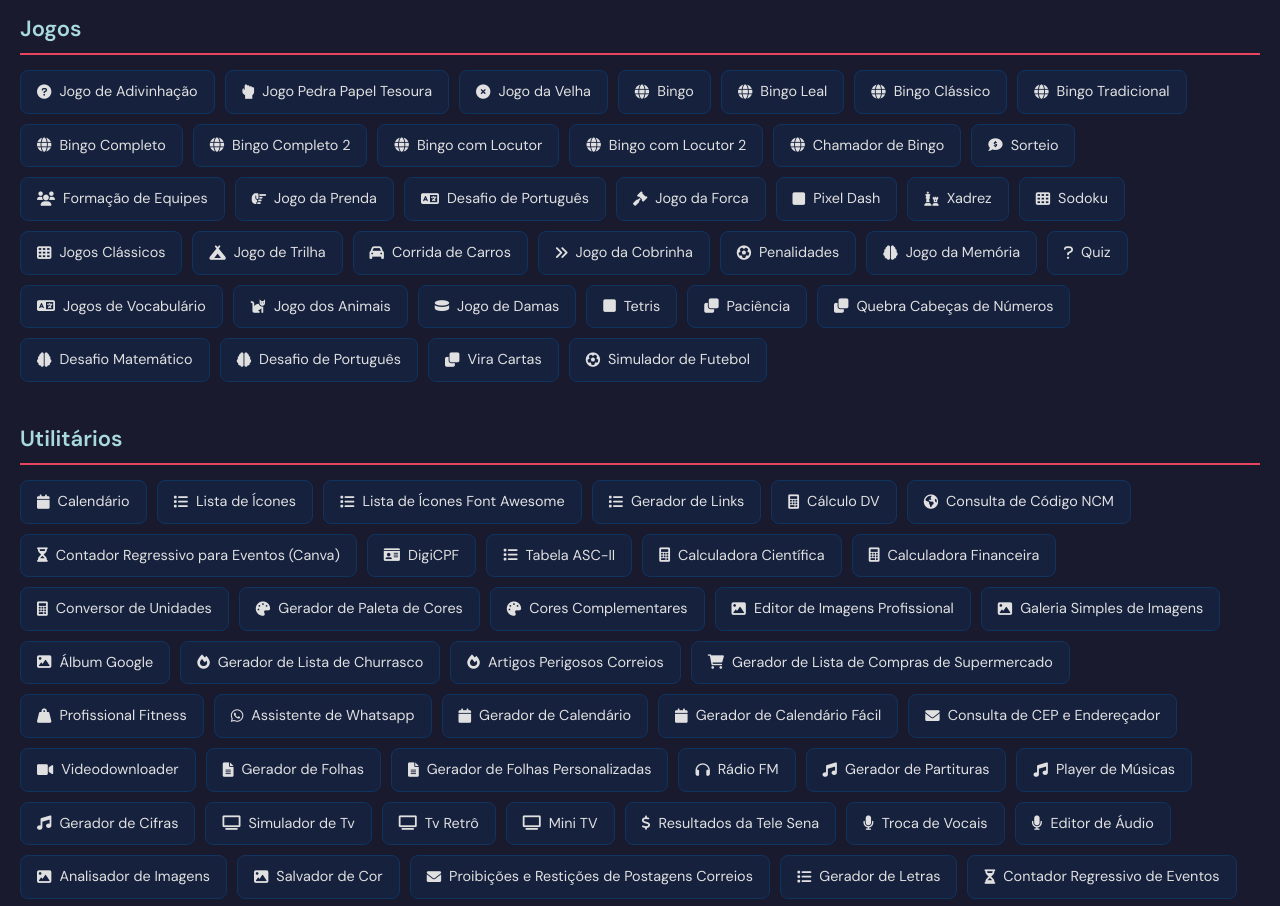
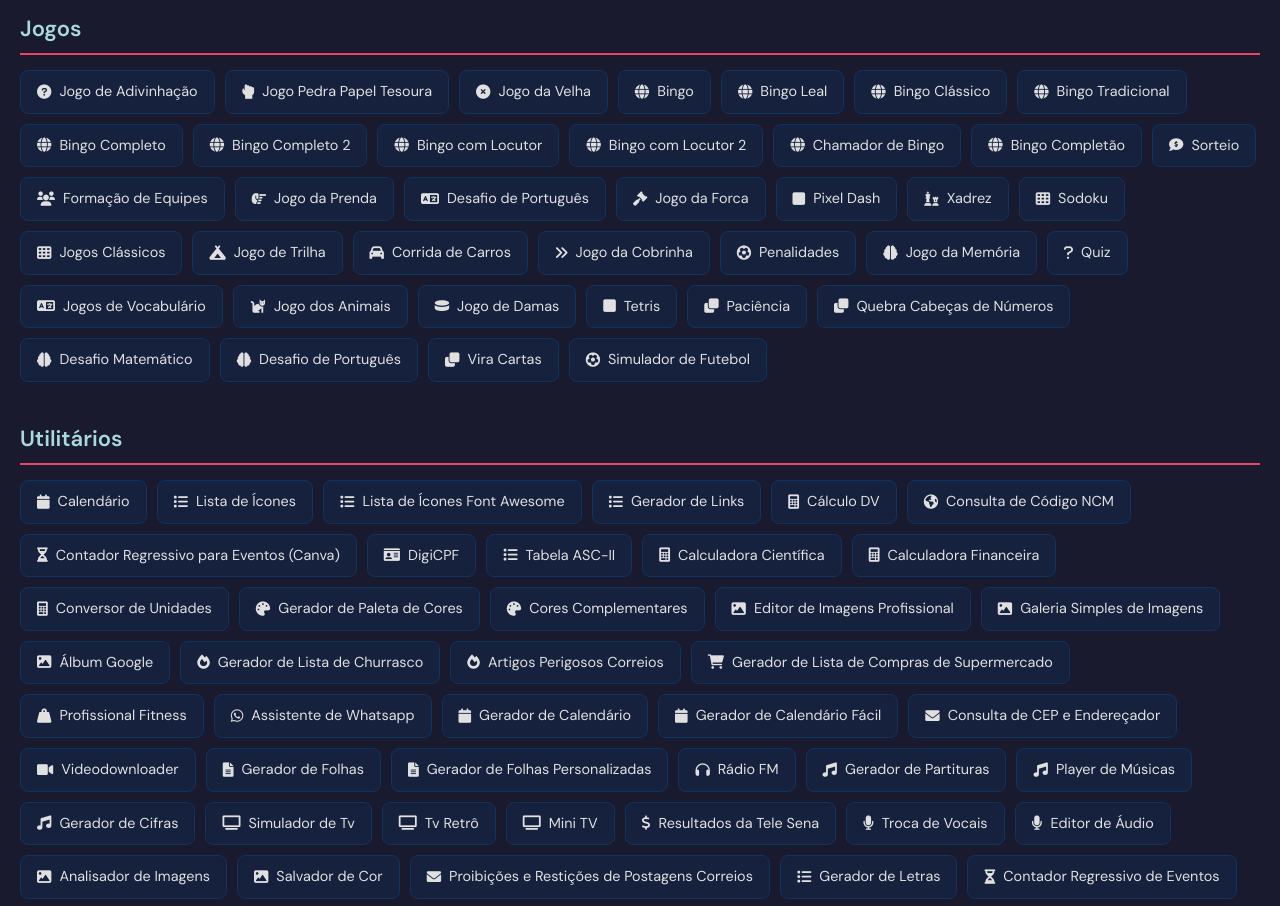
Before and after one commit to pedrocorreialopes/meuportfolio, a plain HTML site: page index.html in a window 1280 px wide. Shown: the part 1140-2046 px from the top of the page. Drawn offline with nearby package versions, Linux system fonts and the light colour scheme.

Commit message:
Update index.html

```diff
--- a/index.html
+++ b/index.html
@@ -140,6 +140,7 @@
                     <a href="https://pedrocorreialopes.github.io/bingo-locutor/" class="button" target="_blank" rel="noopener noreferrer"><i class="fas fa-globe"></i>Bingo com Locutor</a>
                     <a href="https://pedrocorreialopes.github.io/bingo-locutor2/" class="button" target="_blank" rel="noopener noreferrer"><i class="fas fa-globe"></i>Bingo com Locutor 2</a>
                     <a href="https://pedrocorreialopes.github.io/chamador-de-bingo/" class="button" target="_blank" rel="noopener noreferrer"><i class="fas fa-globe"></i>Chamador de Bingo</a>
+                    <a href="https://pedrocorreialopes.github.io/bingo-completao/" class="button" target="_blank" rel="noopener noreferrer"><i class="fas fa-globe"></i>Bingo Completão</a>
                     <a href="https://pedrocorreialopes.github.io/sorteio/" class="button" target="_blank" rel="noopener noreferrer"><i class="fas fa-comment-dollar"></i>Sorteio</a>
                     <a href="https://pedrocorreialopes.github.io/formacaodeequipes/" class="button" target="_blank" rel="noopener noreferrer"><i class="fas fa-users"></i>Formação de Equipes</a>
                     <a href="https://pedrocorreialopes.github.io/jogodaprenda/" class="button" target="_blank" rel="noopener noreferrer"><i class="fas fa-hand-point-right"></i>Jogo da Prenda</a>
```
